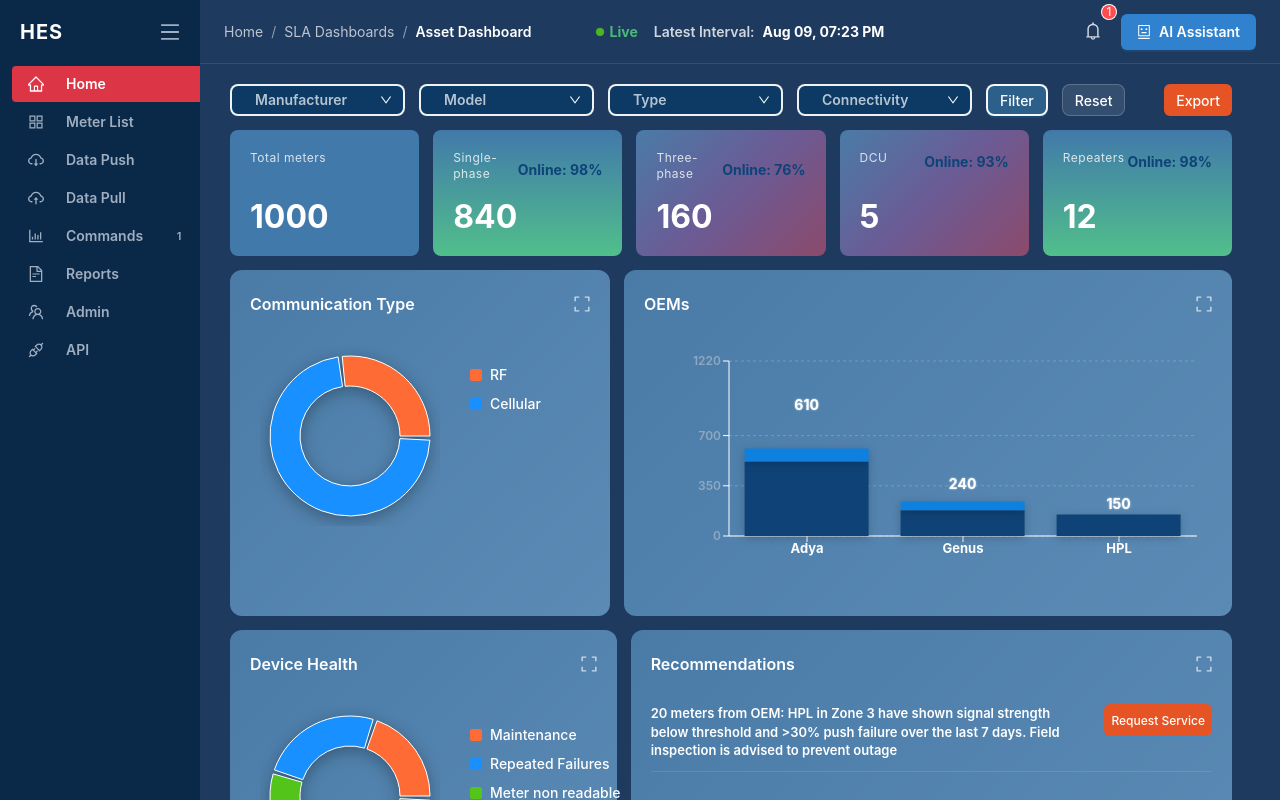
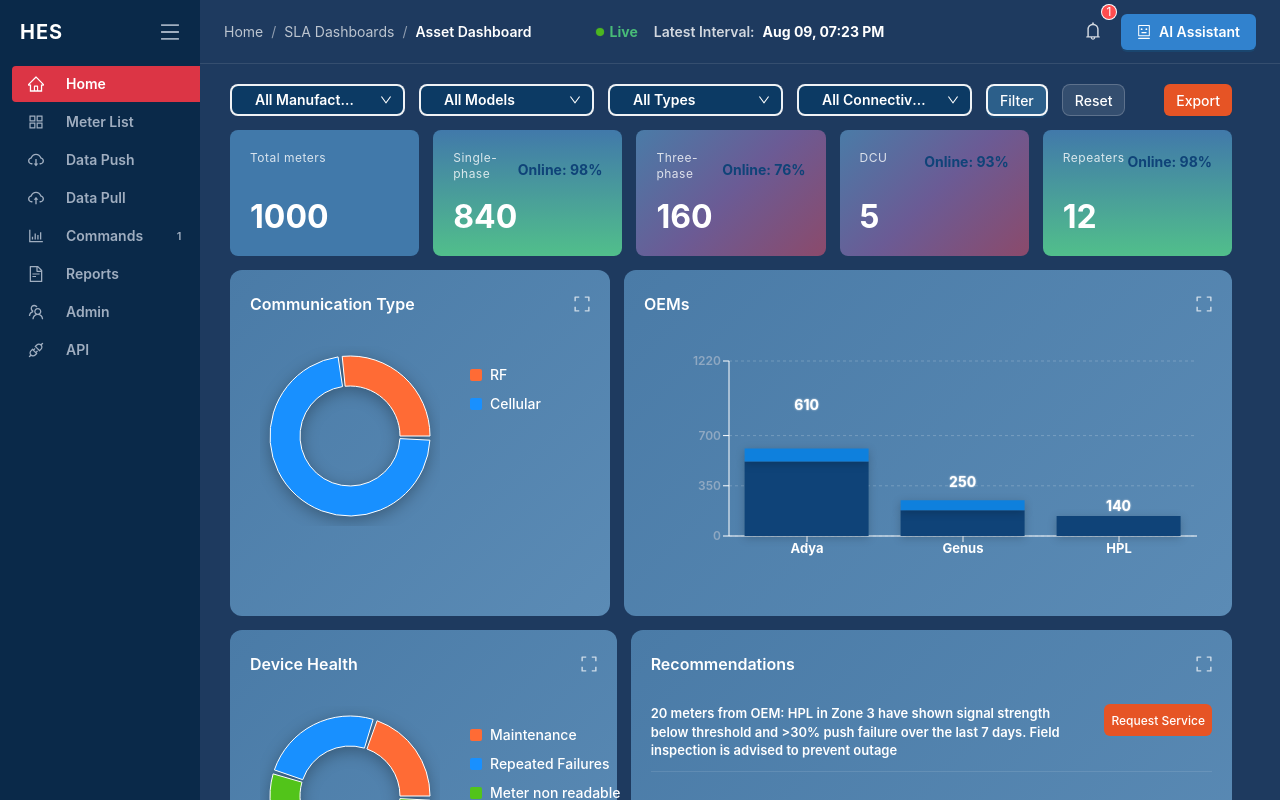
Before and after one commit to BasavarajuVB/Project, a Next.js app: page / in a window 1280 px wide. Shown: the top 800 px of the page. Built offline with nearby package versions, Linux system fonts and the light colour scheme.

Commit message:
version 1.4 static filter

```diff
--- a/app/components/pages/PageHome/AssetDashboard.tsx
+++ b/app/components/pages/PageHome/AssetDashboard.tsx
@@ -1,6 +1,6 @@
 'use client';
 
-import React, { useEffect, useState } from 'react';
+import React, { useEffect, useState, useMemo } from 'react';
 import { Select, Button } from 'antd';
 import KeyMetricsCards from './KeyMetricsCards';
 import CommunicationTypeChart from './charts/CommunicationTypeChart';
@@ -15,8 +15,31 @@ interface AssetDashboardProps {
   copilotOpen?: boolean;
 }
 
+interface FilterState {
+  manufacturer: string;
+  model: string;
+  type: string;
+  connectivity: string;
+}
+
+interface FilteredData {
+  totalMeters: number;
+  singlePhase: number;
+  threePhase: number;
+  dcu: number;
+  repeaters: number;
+  communicationTypes: Array<{ name: string; value: number; color: string }>;
+  oems: Array<{ name: string; total: number; segment1: number; segment2?: number }>;
+}
+
 const AssetDashboard: React.FC<AssetDashboardProps> = ({ copilotOpen = false }) => {
-
+  // Filter state
+  const [filters, setFilters] = useState<FilterState>({
+    manufacturer: 'all',
+    model: 'all',
+    type: 'all',
+    connectivity: 'all'
+  });
 
   // API State Variables (commented out for static data usage)
   // const [meterTypes, setMeterTypes] = useState<string[]>([]);
@@ -34,7 +57,7 @@ const AssetDashboard: React.FC<AssetDashboardProps> = ({ copilotOpen = false })
     { manufacturerId: 1, manufacturerName: "Adya Smart Metering" },
     { manufacturerId: 2, manufacturerName: "HPL Meters" },
     { manufacturerId: 3, manufacturerName: "Genus Meters" },
-    { manufacturerId: 4, manufacturerName: "Secure Meters" }
+   // { manufacturerId: 4, manufacturerName: "Secure Meters" }
   ];
   const meterModels = ["ASM231", "ASM211", "HPL1P", "HPL3P", "GNS1P", "GNS3P", "SCR1P", "SCR3P"];
   const nicTypes = [{ nicType: "GSM" }, { nicType: "RF" }];
@@ -42,6 +65,86 @@ const AssetDashboard: React.FC<AssetDashboardProps> = ({ copilotOpen = false })
   const assetHealth = "94.2";
   const loading = false;
   const error = null;
+
+  // Filter change handlers
+  const handleFilterChange = (filterType: keyof FilterState, value: string) => {
+    setFilters(prev => ({
+      ...prev,
+      [filterType]: value
+    }));
+  };
+
+  // Calculate filtered data for charts only using useMemo to prevent unnecessary recalculations
+  const filteredData: FilteredData = useMemo(() => {
+    // Base static data for charts only
+    const baseData = {
+      communicationTypes: [
+        { name: 'RF', value: 27, color: '#FF6B35' },
+        { name: 'Cellular', value: 73, color: '#1890ff' }
+      ],
+      oems: [
+        { name: 'Adya', total: 610, segment1: 520, segment2: 90 },
+        { name: 'Genus', total: 250, segment1: 180, segment2: 70 },
+        { name: 'HPL', total: 140, segment1: 140 }
+      ]
+    };
+
+    // Calculate filtered communication types
+    const filteredCommunicationTypes = baseData.communicationTypes.map(type => {
+      if (filters.connectivity === 'all') {
+        return type;
+      } else if (filters.connectivity === 'rf' && type.name === 'RF') {
+        return { ...type, value: 100 };
+      } else if (filters.connectivity === 'gsm' && type.name === 'Cellular') {
+        return { ...type, value: 100 };
+      } else {
+        return { ...type, value: 0 };
+      }
+    });
+
+    // Calculate filtered OEMs
+    let filteredOEMs = baseData.oems;
+
+    // Apply manufacturer filter - filter out non-matching manufacturers
+    if (filters.manufacturer !== 'all') {
+      filteredOEMs = baseData.oems.filter(oem => {
+        if (filters.manufacturer === 'adya-smart-metering') return oem.name === 'Adya';
+        if (filters.manufacturer === 'hpl-meters') return oem.name === 'HPL';
+        if (filters.manufacturer === 'genus-meters') return oem.name === 'Genus';
+        if (filters.manufacturer === 'secure-meters') return oem.name === 'Secure Meters';
+        return false;
+      });
+    }
+
+    // Apply type filter (segment1 = Single Phase, segment2 = Three Phase)
+    filteredOEMs = filteredOEMs.map(oem => {
+      let filteredOem = { ...oem };
+
+      if (filters.type !== 'all') {
+        if (filters.type === 'single-phase') {
+          // Show only Single Phase (segment1)
+          filteredOem.total = filteredOem.segment1;
+          filteredOem.segment2 = 0;
+        } else if (filters.type === 'three-phase') {
+          // Show only Three Phase (segment2)
+          filteredOem.total = filteredOem.segment2 || 0;
+          filteredOem.segment1 = 0;
+        }
+      }
+
+      return filteredOem;
+    });
+
+    return {
+      totalMeters: 1000, // Keep original values for Key Metrics Cards
+      singlePhase: 840,
+      threePhase: 160,
+      dcu: 5,
+      repeaters: 12,
+      communicationTypes: filteredCommunicationTypes,
+      oems: filteredOEMs
+    };
+  }, [filters]); // Only recalculate when filters change
 
   // useEffect(() => {
   //   let isMounted = true;
@@ -78,7 +181,7 @@ const AssetDashboard: React.FC<AssetDashboardProps> = ({ copilotOpen = false })
   //       if (!res.ok) throw new Error(`HTTP ${res.status}`);
   //       const data: Array<{manufacturerId: number, manufacturerName: string}> = await res.json();
   //       if (!isMounted) return;
-  //       setManufacturers(prev => (JSON.stringify(prev) === JSON.stringify(data) ? prev : data));
+  //       setMeterTypes(prev => (JSON.stringify(prev) === JSON.stringify(data) ? prev : data));
   //     } catch (e) {
   //       if (!isMounted) return;
   //       console.error('Failed to fetch manufacturers', e);
@@ -126,7 +229,7 @@ const AssetDashboard: React.FC<AssetDashboardProps> = ({ copilotOpen = false })
   //       if (!res.ok) throw new Error(`HTTP ${res.status}`);
   //       const data: Array<{nicType: string}> = await res.json();
   //       if (!isMounted) return;
-  //       setNicTypes(prev => (JSON.stringify(prev) === JSON.stringify(data) ? prev : data));
+  //       setError('Failed to fetch NIC types');
   //     } catch (e) {
   //       if (!isMounted) return;
   //       console.error('Failed to fetch NIC types', e);
@@ -191,7 +294,6 @@ const AssetDashboard: React.FC<AssetDashboardProps> = ({ copilotOpen = false })
   //   return () => {
   //     isMounted = false;
   //     clearInterval(intervalId);
-  //     clearInterval(intervalId2);
   //   };
   // }, []);
 
@@ -202,13 +304,19 @@ const AssetDashboard: React.FC<AssetDashboardProps> = ({ copilotOpen = false })
   };
 
   const handleFilter = () => {
-    // Filter functionality
-    console.log('Applying filters...');
+    // Filter functionality is now handled by state changes
+    console.log('Filters applied:', filters);
   };
 
   const handleReset = () => {
     // Reset filters functionality
-    console.log('Resetting filters...');
+    setFilters({
+      manufacturer: 'all',
+      model: 'all',
+      type: 'all',
+      connectivity: 'all'
+    });
+    console.log('Filters reset');
   };
 
   return (
@@ -219,7 +327,12 @@ const AssetDashboard: React.FC<AssetDashboardProps> = ({ copilotOpen = false })
       {/* Filters Section */}
       <div className={styles.filtersSection}>
         <div className={styles.dropdownsGroup}>
-          <Select placeholder="Manufacturer" style={{ width: 175 }}>
+          <Select
+            placeholder="Manufacturer"
+            style={{ width: 175 }}
+            value={filters.manufacturer}
+            onChange={(value) => handleFilterChange('manufacturer', value)}
+          >
             <Option value="all">All Manufacturers</Option>
             {manufacturers.map((manufacturer) => (
               <Option key={manufacturer.manufacturerId} value={manufacturer.manufacturerName.toLowerCase().replace(/\s+/g, '-')}>
@@ -228,7 +341,12 @@ const AssetDashboard: React.FC<AssetDashboardProps> = ({ copilotOpen = false })
             ))}
           </Select>
 
-          <Select placeholder="Model" style={{ width: 175 }}>
+          <Select
+            placeholder="Model"
+            style={{ width: 175 }}
+            value={filters.model}
+            onChange={(value) => handleFilterChange('model', value)}
+          >
             <Option value="all">All Models</Option>
             {meterModels.map((model, index) => (
               <Option key={index} value={model.toLowerCase()}>
@@ -237,16 +355,26 @@ const AssetDashboard: React.FC<AssetDashboardProps> = ({ copilotOpen = false })
             ))}
           </Select>
 
-          <Select placeholder="Type" style={{ width: 175 }}>
+          <Select
+            placeholder="Type"
+            style={{ width: 175 }}
+            value={filters.type}
+            onChange={(value) => handleFilterChange('type', value)}
+          >
             <Option value="all">All Types</Option>
             {meterTypes.map((type, index) => (
-              <Option key={index} value={type.toLowerCase().replace(/_/g, '-')}>
+              <Option key={index} value={type.toLowerCase().replace(/\s+/g, '-')}>
                 {type.replace(/_/g, ' ')}
               </Option>
             ))}
           </Select>
 
-          <Select placeholder="Connectivity" style={{ width: 175}}>
+          <Select
+            placeholder="Connectivity"
+            style={{ width: 175}}
+            value={filters.connectivity}
+            onChange={(value) => handleFilterChange('connectivity', value)}
+          >
             <Option value="all">All Connectivity</Option>
             {nicTypes.map((nic, index) => (
               <Option key={index} value={nic.nicType.toLowerCase()}>
@@ -298,8 +426,8 @@ const AssetDashboard: React.FC<AssetDashboardProps> = ({ copilotOpen = false })
       {/* Charts and Widgets Grid */}
       <div className={styles.dashboardGrid}>
         <div className={styles.chartRow}>
-          <CommunicationTypeChart />
-          <OEMsChart />
+          <CommunicationTypeChart data={filteredData.communicationTypes} />
+          <OEMsChart data={filteredData.oems} />
         </div>
 
         <div className={styles.chartRow}>
--- a/app/components/pages/PageHome/charts/CommunicationTypeChart.tsx
+++ b/app/components/pages/PageHome/charts/CommunicationTypeChart.tsx
@@ -5,19 +5,23 @@ import { PieChart, Pie, Cell, Tooltip, LabelList } from 'recharts';
 import { ExpandOutlined, CloseOutlined } from '@ant-design/icons';
 import styles from '../PageHome.module.css';
 
-const CommunicationTypeChart: React.FC = () => {
+interface CommunicationTypeData {
+  name: string;
+  value: number;
+  color: string;
+}
+
+interface CommunicationTypeChartProps {
+  data: CommunicationTypeData[];
+}
+
+const CommunicationTypeChart: React.FC<CommunicationTypeChartProps> = ({ data }) => {
   const [isExpanded, setIsExpanded] = React.useState(false);
   const [isClient, setIsClient] = React.useState(false);
 
   React.useEffect(() => {
     setIsClient(true);
   }, []);
-
-  const data = [
-    { name: 'RF', value: 27, color: '#FF6B35' },
-    { name: 'Cellular', value: 73, color: '#1890ff' },
-    // { name: 'NBIoT', value: 45, color: '#52c41a' },
-  ];
 
   const COLORS = data.map(item => item.color);
 
--- a/app/components/pages/PageHome/charts/OEMsChart.tsx
+++ b/app/components/pages/PageHome/charts/OEMsChart.tsx
@@ -5,48 +5,20 @@ import { BarChart, Bar, XAxis, YAxis, ResponsiveContainer, Tooltip, LabelList, C
 import { ExpandOutlined, CloseOutlined } from '@ant-design/icons';
 import styles from '../PageHome.module.css';
 
-const OEMsChart: React.FC = () => {
+interface OEMData {
+  name: string;
+  total: number;
+  segment1: number;
+  segment2?: number;
+  segment3?: number;
+}
+
+interface OEMsChartProps {
+  data: OEMData[];
+}
+
+const OEMsChart: React.FC<OEMsChartProps> = ({ data }) => {
   const [isExpanded, setIsExpanded] = React.useState(false);
-
-  const data = [
-
-      {
-        name: 'Adya',
-        total: 610,
-        segment1: 520,
-        segment2: 90
-      },
-
-
-    {
-      name: 'Genus',
-      total: 240,
-      segment1: 180,
-      segment2: 60,
-
-    },
-    {
-      name: 'HPL',
-      total: 150,
-      segment1: 150,
-      // segment2: 2500,
-
-    },
-    // {
-    //   name: 'Schneider',
-    //   total: 10411,
-    //   segment1: 6000,
-    //   segment2: 3000,
-    //   segment3: 1411
-    // },
-    // {
-    //   name: 'Eastron',
-    //   total: 10217,
-    //   segment1: 6000,
-    //   segment2: 3000,
-    //   segment3: 1217
-    // },
-  ];
 
   // Auto-scale Y-axis to current values
 
@@ -126,8 +98,8 @@ const OEMsChart: React.FC = () => {
             />
             <Tooltip
               formatter={(value, name) => {
-                if (name === 'segment1') return [value.toLocaleString(), 'Segment 1'];
-                if (name === 'segment2') return [value.toLocaleString(), 'Segment 2'];
+                if (name === 'segment1') return [value.toLocaleString(), 'Single Phase'];
+                if (name === 'segment2') return [value.toLocaleString(), 'Three Phase'];
                 if (name === 'segment3') return [value.toLocaleString(), 'Segment 3'];
                 return [value.toLocaleString(), 'Total'];
               }}
```
